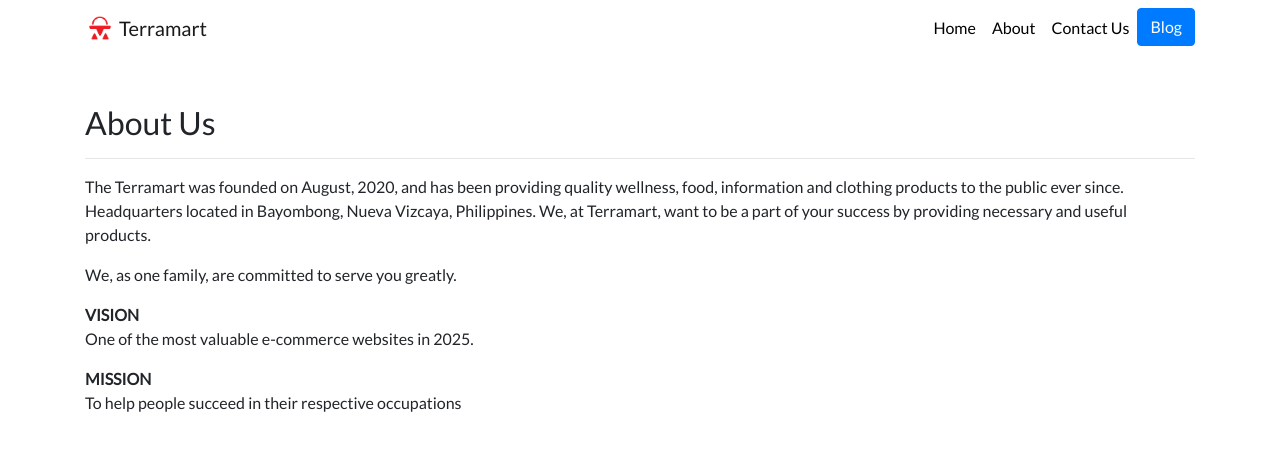
After one commit to terramart2020/django3-personal-portfolio, a Django app: page /about in a window 1280 px wide. The commit adds this page. Shown: the top 451 px of the page. Run offline with Django 3.2, Linux system fonts and the light colour scheme; some libraries are stand-ins or nearby versions.

Commit message:
Updated home page

```diff
--- a/personal_portfolio/urls.py
+++ b/personal_portfolio/urls.py
@@ -22,6 +22,8 @@
 urlpatterns = [
     path('admin/', admin.site.urls),
     path('', views.home, name='home'),
+    path('about', views.about, name='about'),
+    path('contact', views.contact, name='contact'),
     path('blog/', include('blog.urls')),
 ]
 
--- /dev/null
+++ b/portfolio/templates/portfolio/about.html
@@ -0,0 +1,17 @@
+{% extends "portfolio/base.html" %}
+
+{% load static %}
+
+{% block content %}
+
+<h2 class="mt-5">About Us</h2>
+<hr>
+<p>The Terramart was founded on August, 2020, and has been providing quality wellness, food, information and clothing products to the public ever since. Headquarters located in Bayombong, Nueva Vizcaya, Philippines. We, at Terramart, want to be a part of your success by providing necessary and useful products.</p>
+<p>We, as one family, are committed to serve you greatly.</p>
+
+<strong>VISION</strong>
+<p>One of the most valuable e-commerce websites in 2025.</p>
+<strong>MISSION</strong>
+<p>To help people succeed in their respective occupations</p>
+
+{% endblock %}
--- a/portfolio/templates/portfolio/base.html
+++ b/portfolio/templates/portfolio/base.html
@@ -33,14 +33,23 @@
       <div class="collapse navbar-collapse text-center" id="navbarNav">
         <ul class="navbar-nav ml-auto">
           <li class="nav-item">
-            <a class="nav-link" href="{% static "portfolio/resume.pdf" %}">Resume</a>
+            <a class="nav-link" href="{% url 'home' %}">Home</a>
           </li>
           <li class="nav-item">
-            <a class="nav-link" href="https://www.facebook.com/terramartonline" target="_blank">Facebook</a>
+            <a class="nav-link" href="{% url 'about' %}">About</a>
           </li>
           <li class="nav-item">
+            <a class="nav-link" href="{% url 'contact' %}">Contact Us</a>
+          </li>
+          <!-- <li class="nav-item">
+            <a class="nav-link" href="{% static "portfolio/resume.pdf" %}">Resume</a>
+          </li> -->
+          <!-- <li class="nav-item">
+            <a class="nav-link" href="https://www.facebook.com/terramartonline" target="_blank">Facebook</a>
+          </li> -->
+          <!-- <li class="nav-item">
             <a class="nav-link" href="https://twitter.com/terramartonline" target="_blank">Twitter</a>
-          </li>
+          </li> -->
           <li>
             <a role="button" href="{% url 'blog:all_blogs' %}" class="btn btn-primary">Blog</a>
           </li>
--- a/portfolio/templates/portfolio/home.html
+++ b/portfolio/templates/portfolio/home.html
@@ -12,7 +12,7 @@
 
 <div class="row justify-content-center mb-3">
   <div class="col-md-9 text-center">
-    <h1 id="hometext" class="font-weight-bold">Terramart is founded by a family that lives in Bayombong, Nueva Vizcaya, Philippines 3700 😊</h1>
+    <h1 id="hometext" class="font-weight-bold">Terramart was founded at Bayombong, Nueva Vizcaya, Philippines 3700 😊</h1>
   </div>
 </div>
 
--- a/portfolio/views.py
+++ b/portfolio/views.py
@@ -4,3 +4,9 @@
 def home(request):
     projects = Project.objects.all()
     return render(request, 'portfolio/home.html', {'projects':projects})
+
+def about(request):
+    return render(request, 'portfolio/about.html')
+
+def contact(request):
+    return render(request, 'portfolio/contact.html')
```
Also changed, not shown: portfolio/templates/portfolio/contact.html (added, +17 -0 lines).
